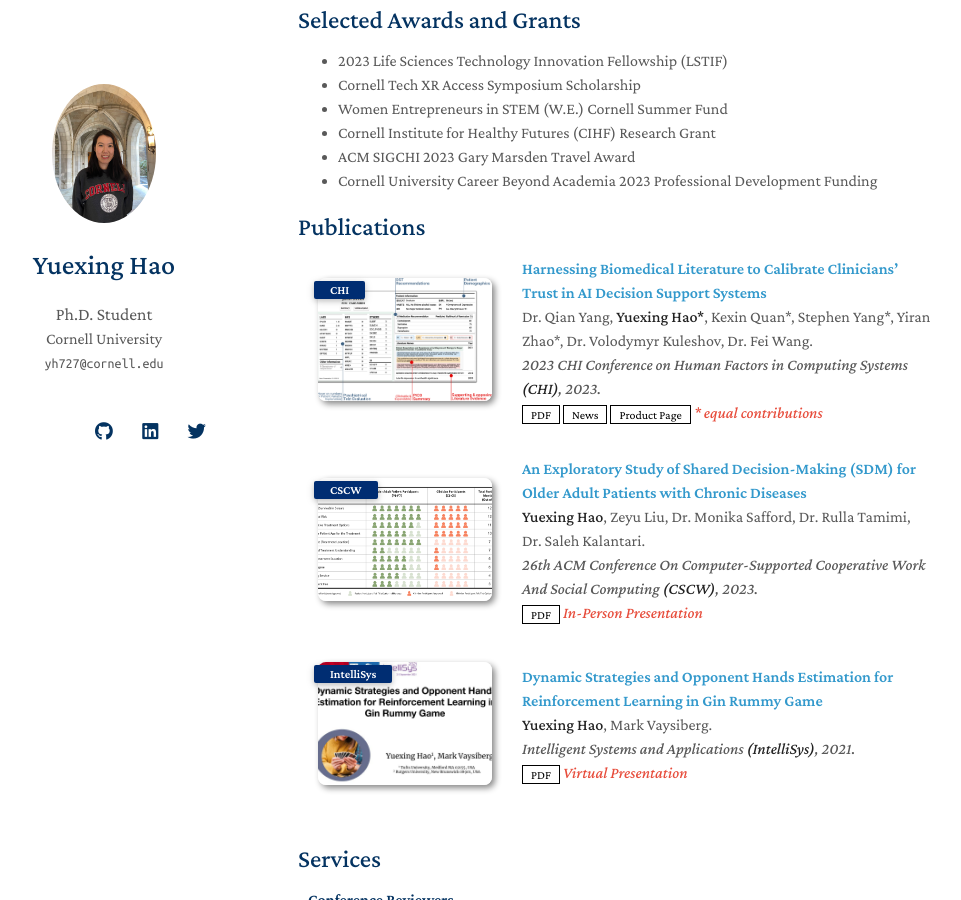
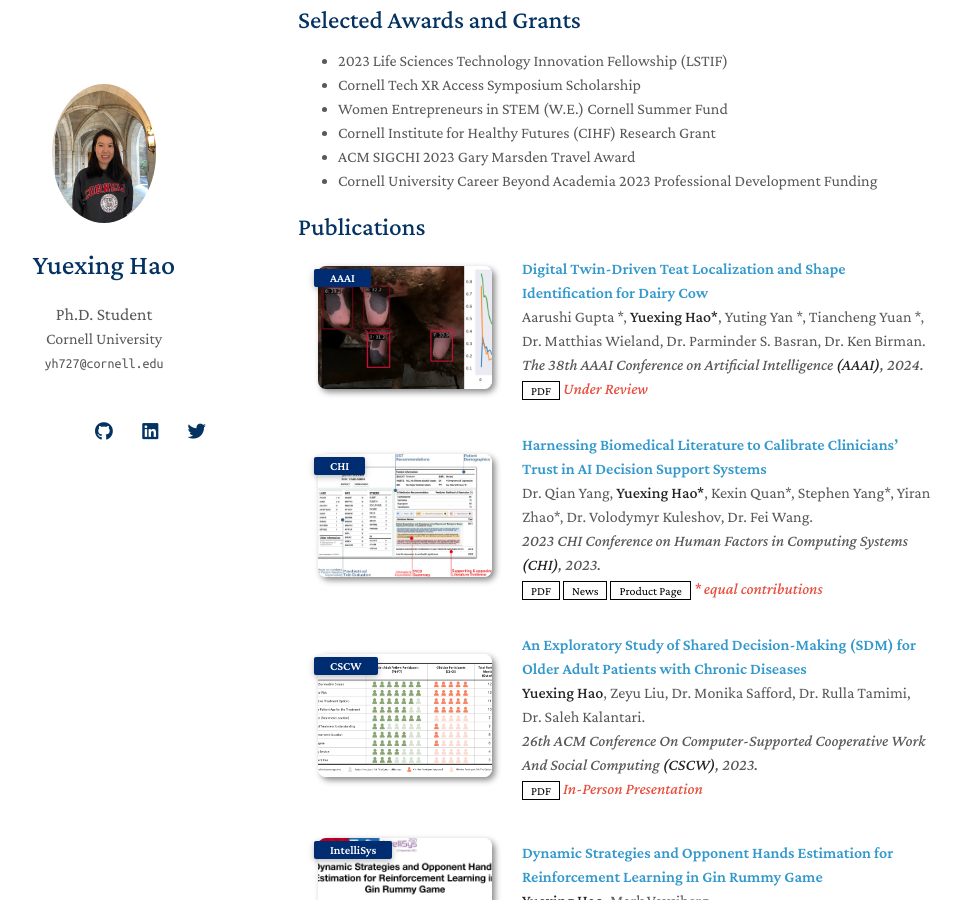
Before and after one commit to YuexingHao/Yuexing-Hao, a Jekyll site: the page built from index.md, in a window 1280 px wide and 900 px high, scrolled down 836 px. Shown: the whole window, without its empty margins (172-1133 px from the left). Built offline with Jekyll 4.4.1, drawn with Linux system fonts in a browser that asks for light colours; nearby versions of some CDN libraries; a style sheet for code colours, icons or effects is not loaded; our own code applies the rules of GitHub Pages for plain Markdown files.

Commit message:
Update publications.yml

```diff
--- a/_data/publications.yml
+++ b/_data/publications.yml
@@ -1,4 +1,12 @@
 main:
+
+  - title: "Digital Twin-Driven Teat Localization and Shape Identification for Dairy Cow"
+    authors: Aarushi Gupta *, <strong>Yuexing Hao*</strong>, Yuting Yan *, Tiancheng Yuan *, Dr. Matthias Wieland, Dr. Parminder S. Basran, Dr. Ken Birman.
+    conference_short: AAAI
+    conference: The 38th AAAI Conference on Artificial Intelligence <strong>(AAAI)</strong>, 2024.
+    pdf: ./assets/files/AAAI 24_CIDA.pdf
+    notes: Under Review
+    image: ./assets/img/AAAI 24.png
 
   - title: Harnessing Biomedical Literature to Calibrate Clinicians’ Trust in AI Decision Support Systems
     authors: Dr. Qian Yang, <strong>Yuexing Hao*</strong>, Kexin Quan*, Stephen Yang*, Yiran Zhao*, Dr. Volodymyr Kuleshov, Dr. Fei Wang.
```
